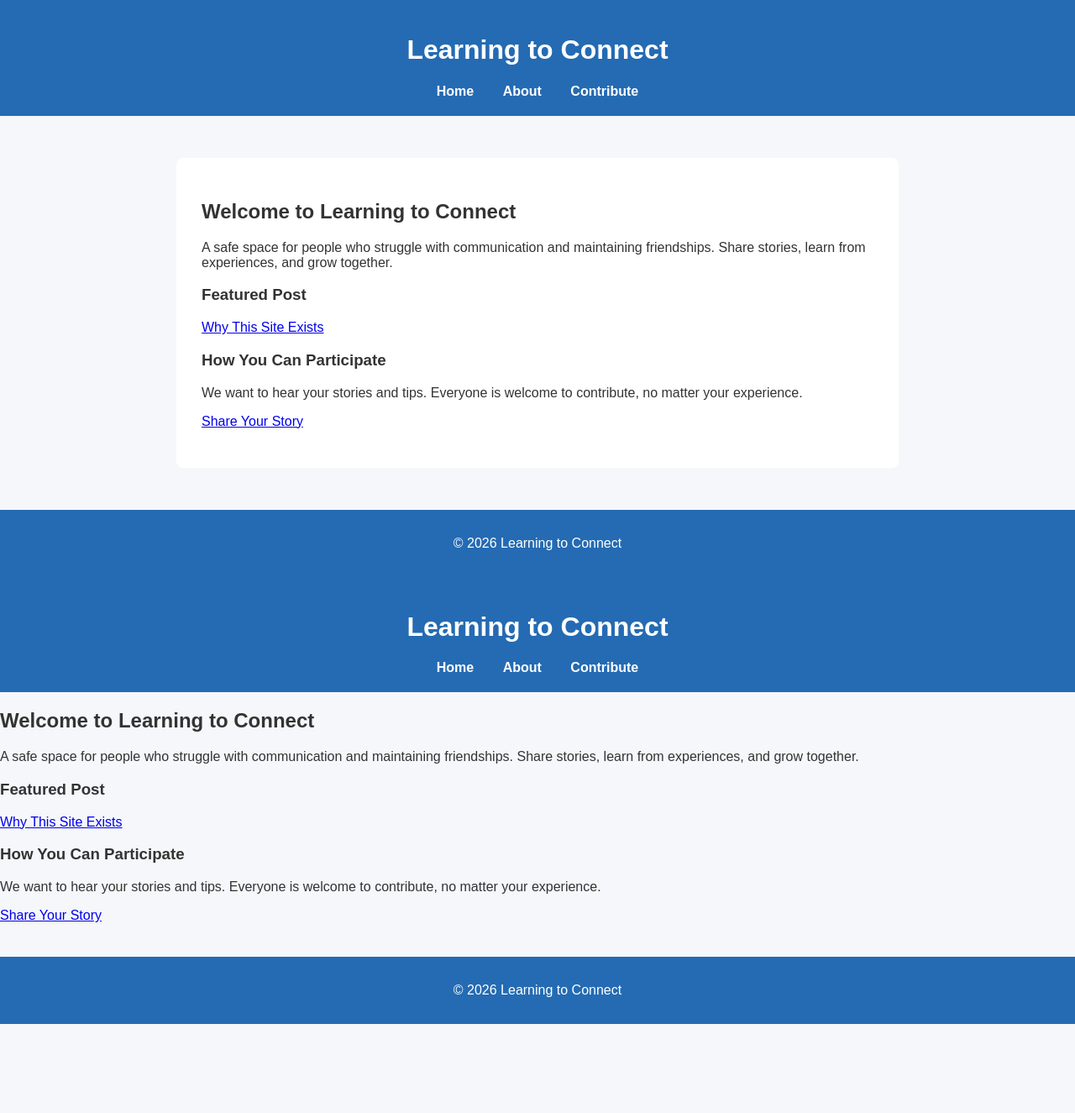
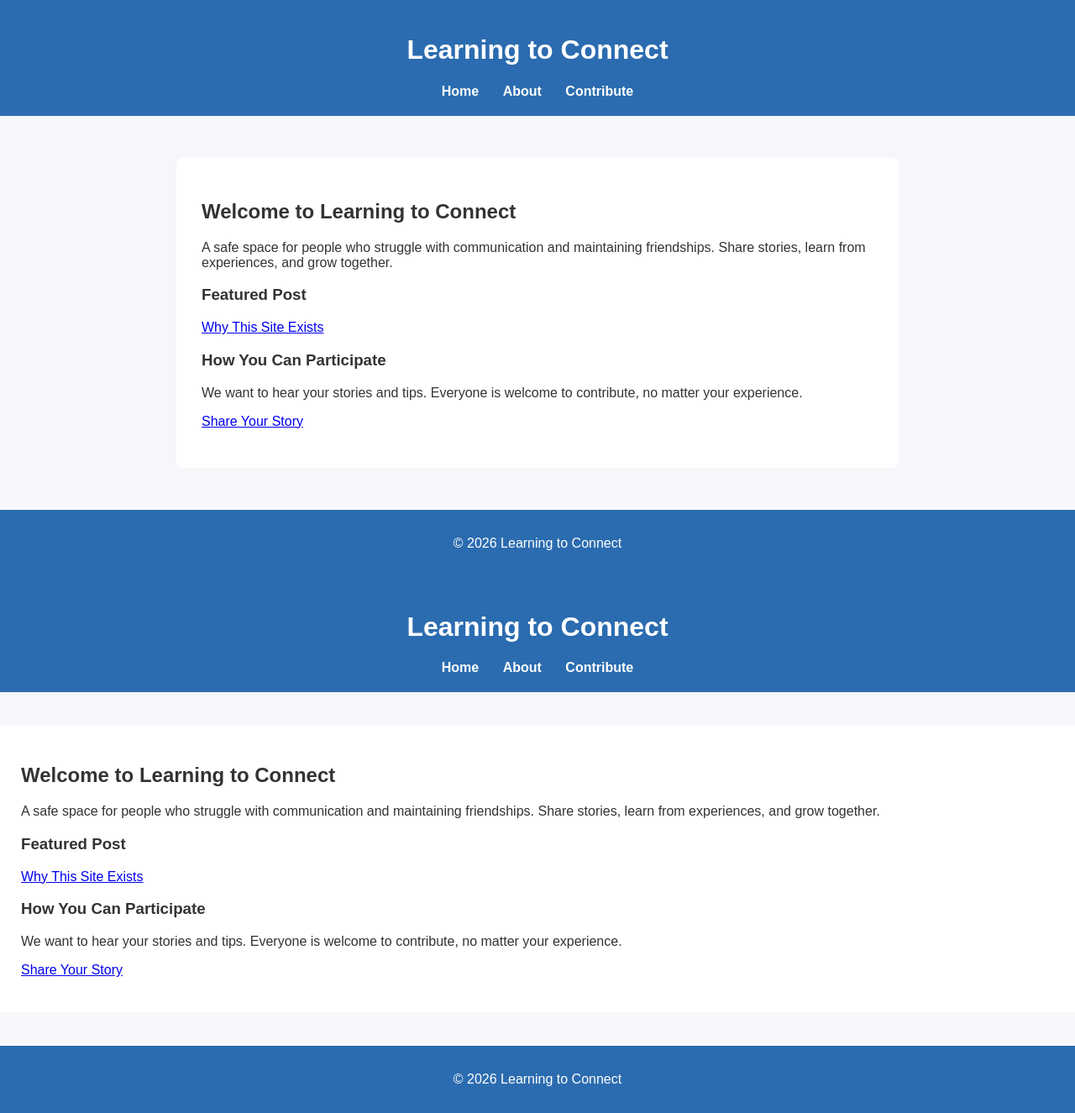
Before and after one commit to Brew-Freedom/Learningtoconnect.github.io, a Jekyll site: the page built from index.md, in a window 1280 px wide. Shown: the whole page at 84% size. Built offline with Jekyll 4.4.1, drawn with Linux system fonts in a browser that asks for light colours; before the commit the page ends 1219 px from its top, so only the background shows below that.

Commit message:
Add base styles for body, header, and footer

```diff
--- a/assets/css/style.css
+++ b/assets/css/style.css
@@ -39,3 +39,46 @@ footer {
   padding: 15px;
   margin-top: 40px;
 }
+/* Base */
+body {
+  margin: 0;
+  font‑family: Arial, sans‑serif;
+  background: #f5f7fa;
+  color: #333;
+}
+
+/* Header */
+header {
+  background: #2b6cb0;
+  color: white;
+  padding: 20px;
+  text‑align: center;
+}
+header nav a {
+  color: white;
+  margin: 0 12px;
+  text‑decoration: none;
+  font‑weight: bold;
+}
+header nav a:hover {
+  text‑decoration: underline;
+}
+
+/* Main content */
+.main‑content {
+  margin: 40px auto;
+  max‑width: 800px;
+  background: white;
+  padding: 25px;
+  box‑shadow: 0 0 8px rgba(0,0,0,0.1);
+  border‑radius: 8px;
+}
+
+/* Footer */
+footer {
+  text‑align: center;
+  padding: 15px;
+  background: #2b6cb0;
+  color: white;
+  font‑size: 0.9em;
+}
```
